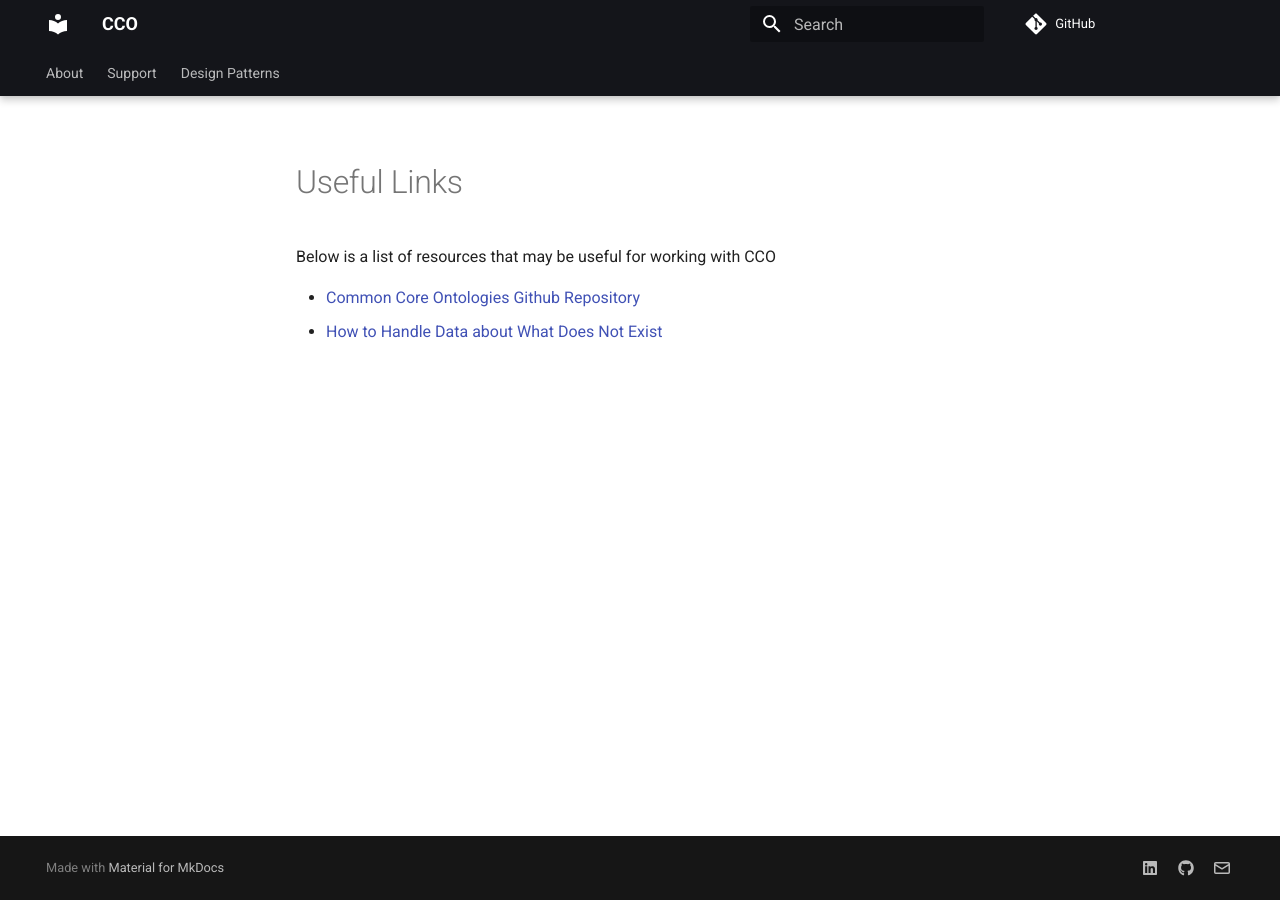
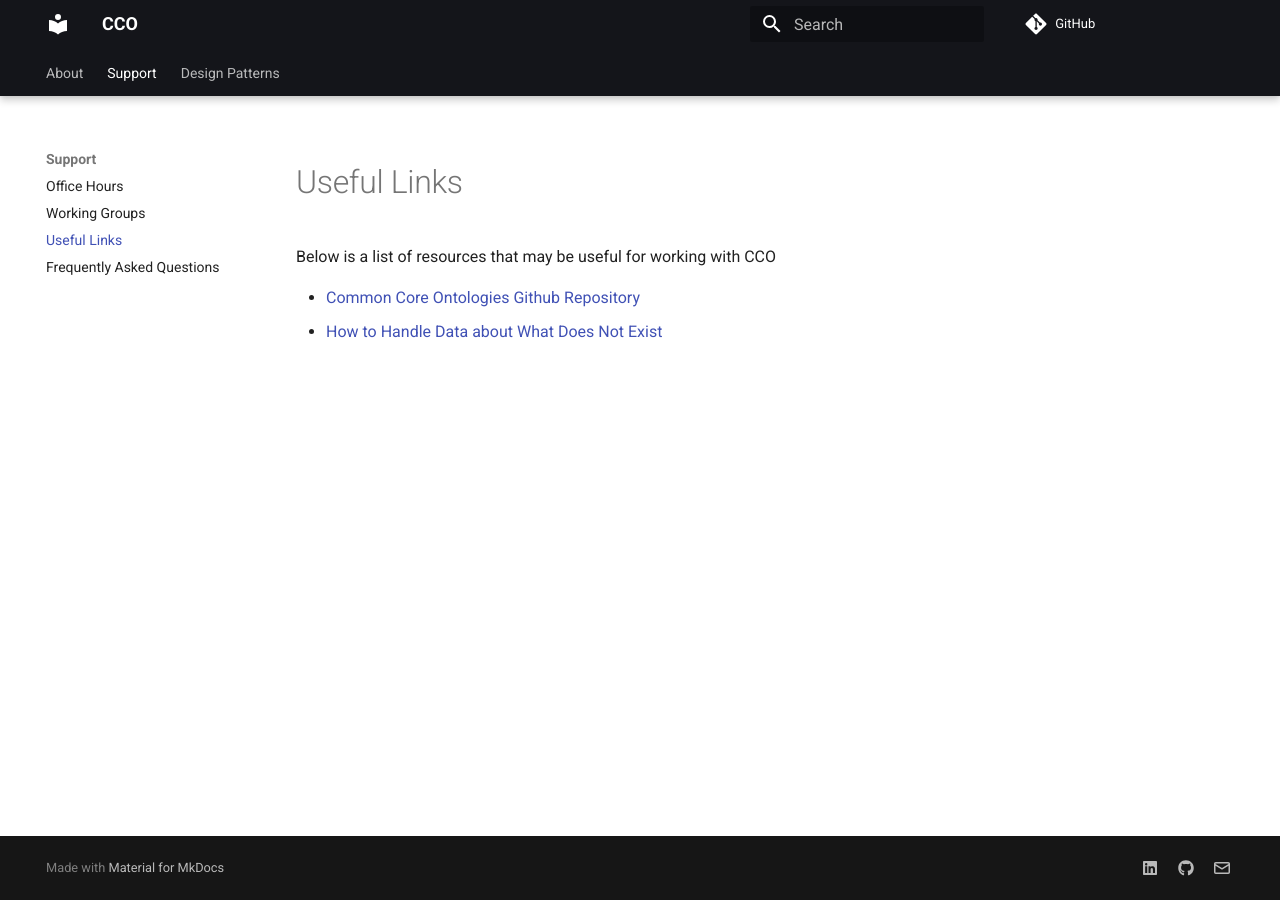
Before and after one commit to CommonCoreOntology/cco-webpage, an MkDocs documentation site: the page built from docs/useful-links.md, in a window 1280 px wide. Built offline with MkDocs 1.6.1 and Material for MkDocs 9.7.7, drawn with Linux system fonts in a browser that asks for light colours; comment, search, counter and statistics services are not loaded.

Commit message:
Update mkdocs.yml
adding links to new pages

```diff
--- a/mkdocs.yml
+++ b/mkdocs.yml
@@ -24,10 +24,13 @@ nav:
     - Board of Directors: board.md
     - Affiliates: affiliates.md
     - Users: users.md
+    - Publications: publications.md
     #- CCO FAQ: cco-faq.md
   - Support:
     - Office Hours: office-hours.md
     - Working Groups: working-groups.md
+    - Useful Links: useful-links.md
+    - Frequently Asked Questions: faq.md
   - Design Patterns:
     - Geospatial Tracking: geospatial-tracking.md
     - Information Model: information.md
```
